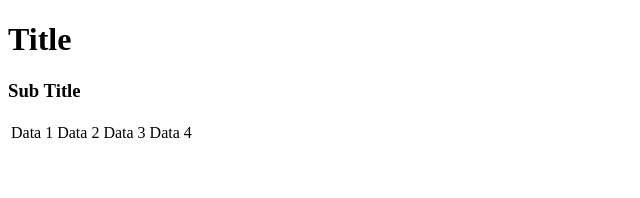
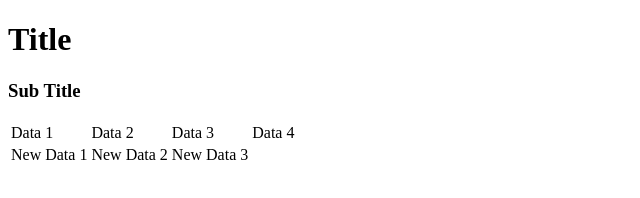
Before and after one commit to Bryantellius/gitconflict, a plain HTML site: page index.html in a window 1280 px wide. Shown: the whole page, without its empty margins (0-640 px from the left). Drawn offline with Linux system fonts and the light colour scheme.

Commit message:
Added readme and data row/data

```diff
--- a/index.html
+++ b/index.html
@@ -15,6 +15,11 @@
         <td>Data 3</td>
         <td>Data 4</td>
       </tr>
+      <tr>
+        <td>New Data 1</td>
+        <td>New Data 2</td>
+        <td>New Data 3</td>
+      </tr>
     </table>
   </body>
 </html>
```
Also changed, not shown: 1 other file.
